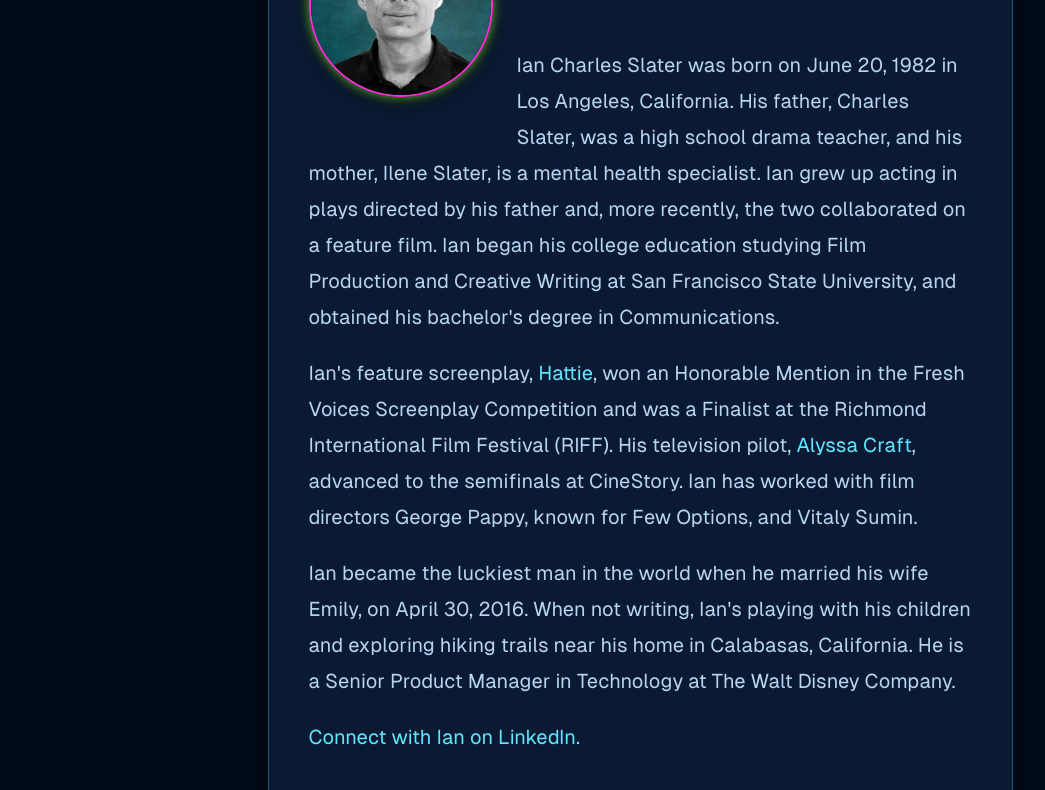
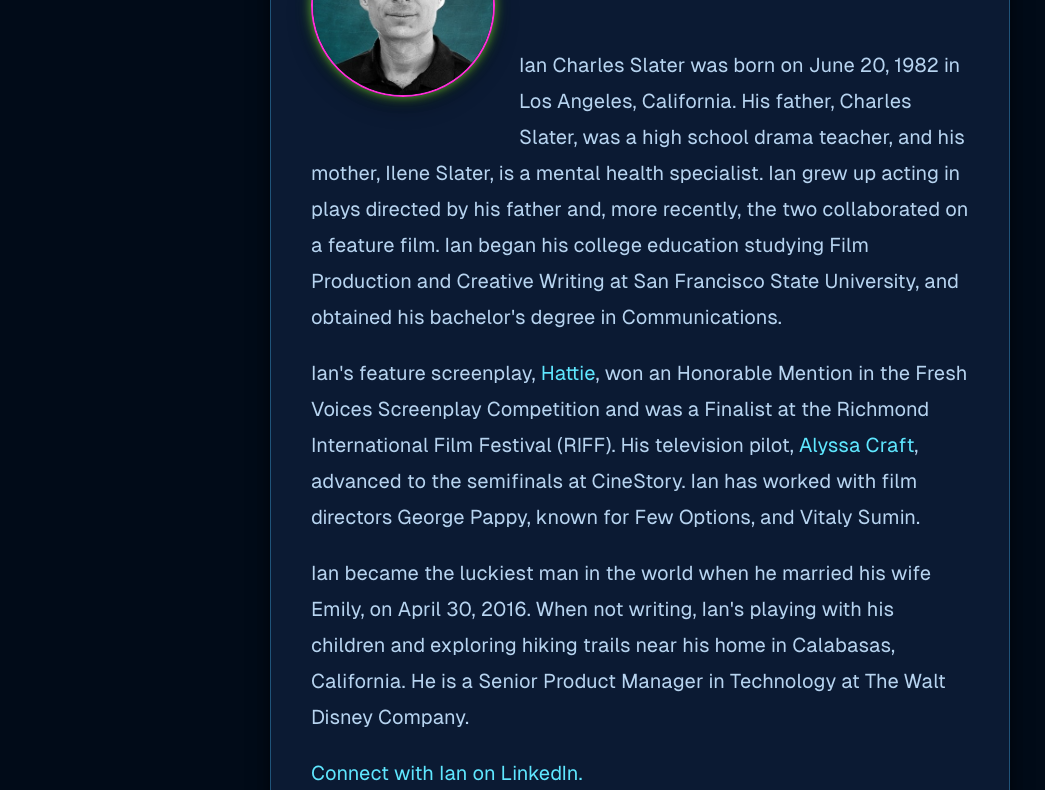
Before and after one commit to orwarhol/slater-sites, an Astro site in the folder apps/ian-site/: page / in a window 1280 px wide. Shown: the part 213-1003 px from the top of the page, without its empty margins (0-1045 px from the left). Built offline with nearby package versions, Linux system fonts and the light colour scheme; Astro itself is replaced by a stand-in of ours.

Commit message:
Adjust main width from 745px to 740px

```diff
--- a/apps/ian-site/src/pages/index.astro
+++ b/apps/ian-site/src/pages/index.astro
@@ -19,7 +19,7 @@ const latestProject = projects.length > 0 ? projects[0] : undefined;
 		<BaseHead title={SITE_TITLE} description={SITE_DESCRIPTION} />
 		<style>
 			main {
-				width: 745px;
+				width: 740px;
 				max-width: calc(100% - 2em);
 				margin: auto;
 				padding: 1em;
```
